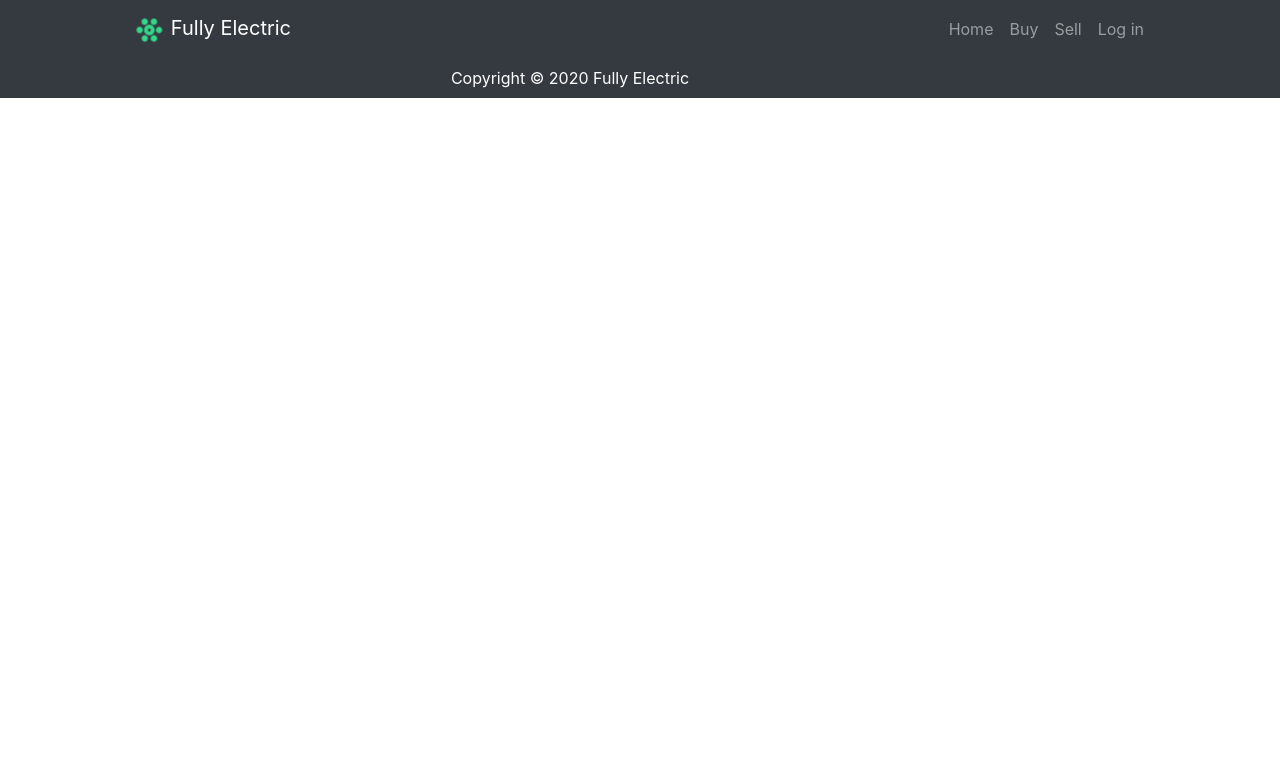
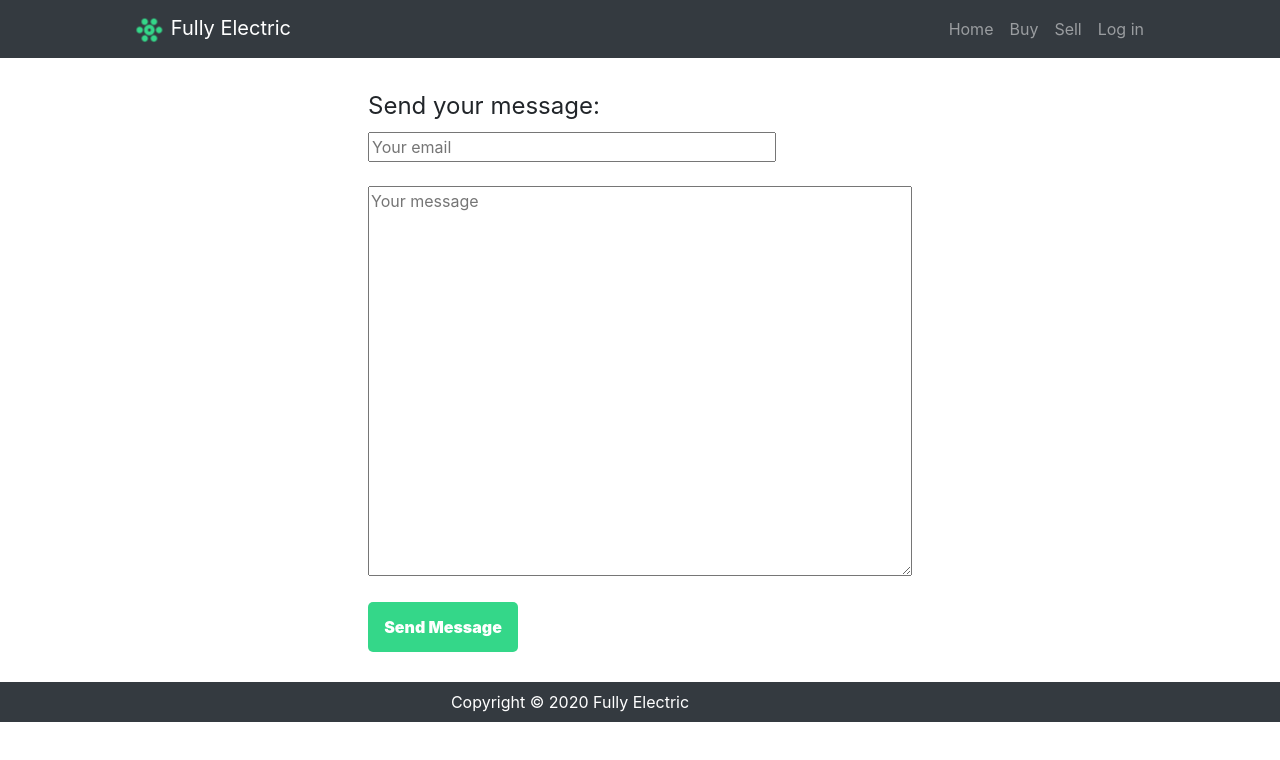
Before and after one commit to goncalog/fully-electric, a React (Create React App) app in the folder fully-electric-frontend/: page /seller/1/contact in a window 1280 px wide. Shown: the top 760 px of the page. Built offline with nearby package versions, Linux system fonts and the light colour scheme; no server answers.

Commit message:
Update route to contact seller

```diff
--- a/fully-electric-frontend/src/components/AppRouter.js
+++ b/fully-electric-frontend/src/components/AppRouter.js
@@ -52,7 +52,7 @@ function AppRouter() {
                 >
                 </Route>
                 <Route path='/ev/:id' exact component={EV}></Route>
-                <Route path='/contact/seller/:id' exact component={Contact}></Route>
+                <Route path='/seller/:id/contact' exact component={Contact}></Route>
                 <Route
                     path='/seller/signup'
                     exact
--- a/fully-electric-frontend/src/components/Contact.js
+++ b/fully-electric-frontend/src/components/Contact.js
@@ -39,8 +39,8 @@ export default class Contact extends React.Component {
 
         // Send data to backend
         let url = (process.env.NODE_ENV === 'production')
-                ? `/content/seller/${this.props.match.params.id}`
-                : `${process.env.REACT_APP_SERVER_URL}/content/seller/${this.props.match.params.id}`;
+                ? `/content/seller/${this.props.match.params.id}/contact`
+                : `${process.env.REACT_APP_SERVER_URL}/content/seller/${this.props.match.params.id}/contact`;
 
         const data = {
             from: this.state.emailText,
--- a/fully-electric-frontend/src/components/support_components/SellerContact.js
+++ b/fully-electric-frontend/src/components/support_components/SellerContact.js
@@ -9,7 +9,7 @@ export default function SellerContact(props) {
 
     function onContactSellerClick() {
         history.push({
-            pathname: `/contact/seller/${props.id}`,
+            pathname: `/seller/${props.id}/contact`,
             state: { contact: props.contact },
         });
     }
```
Also changed, not shown: 1 other file (tests, documents, lock files or other folders).
